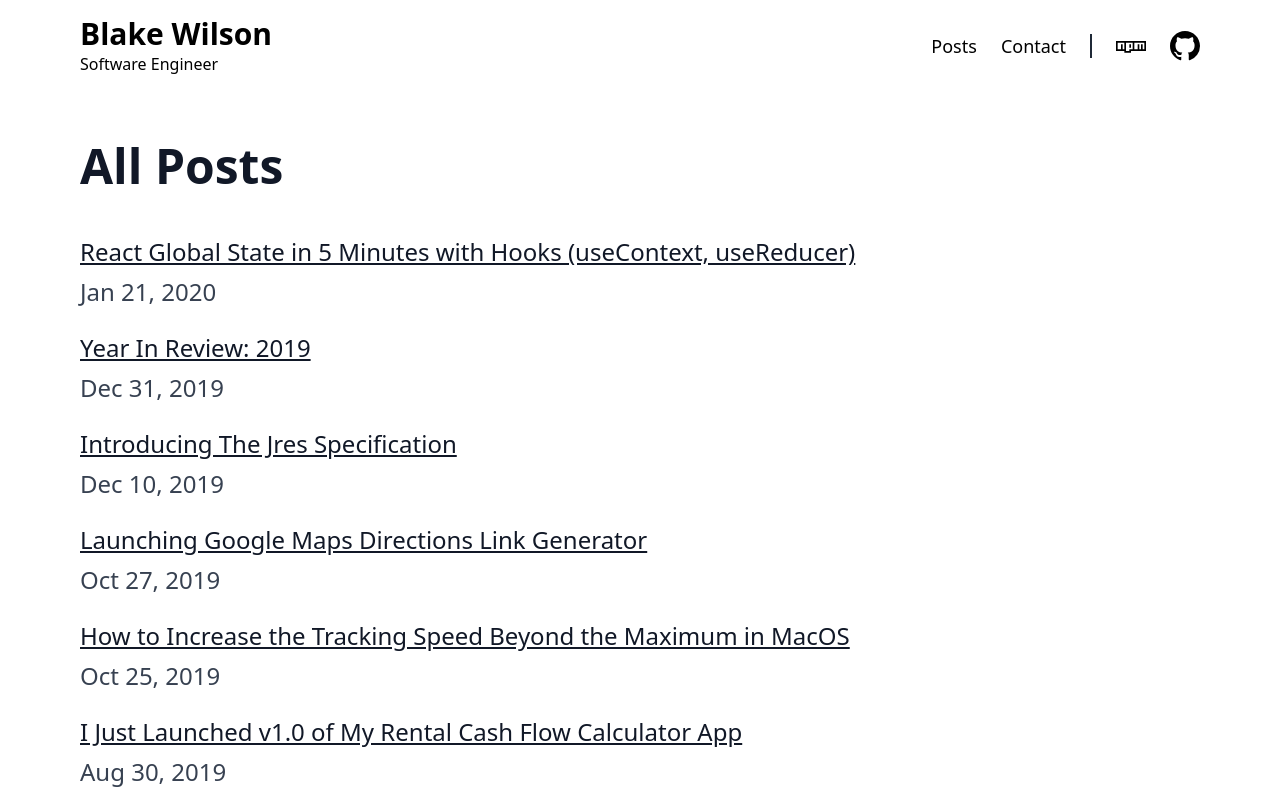
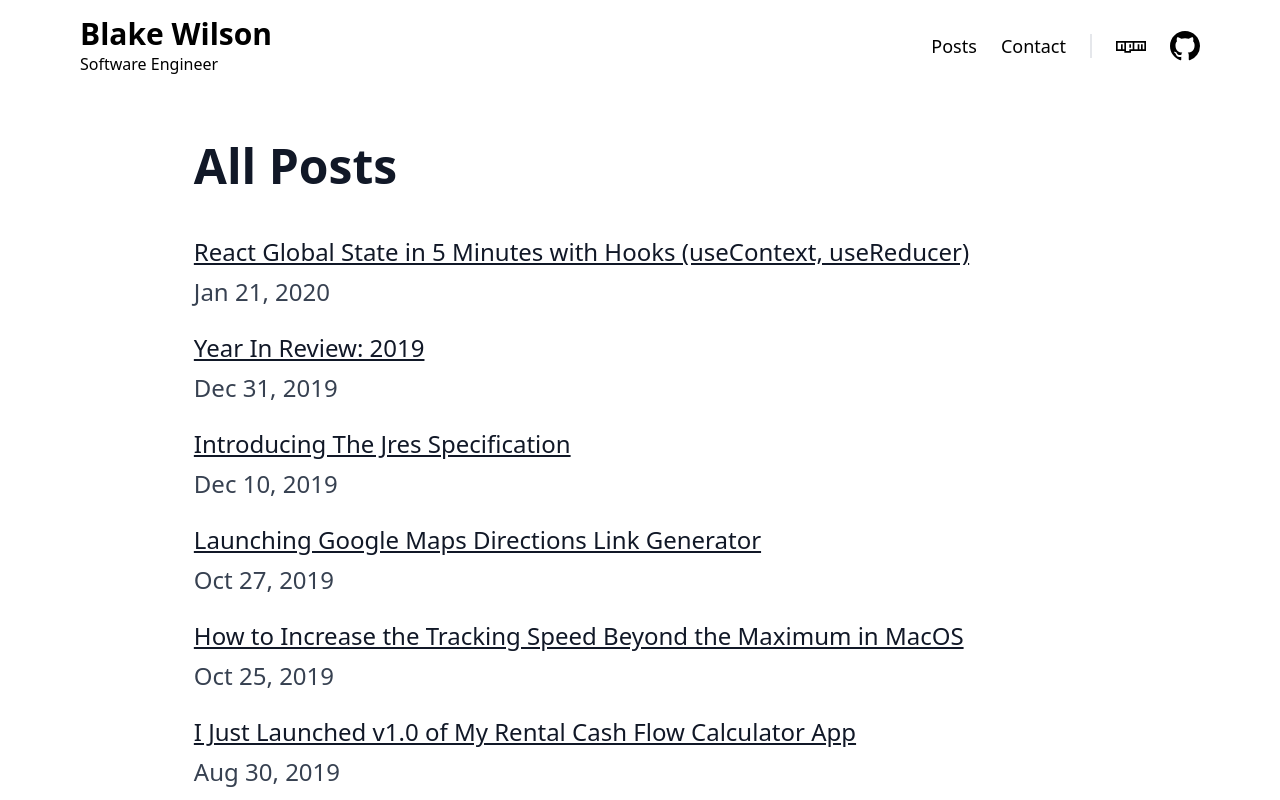
Before and after one commit to blakewilson/blake.id, a Next.js app: page /posts in a window 1280 px wide. Shown: the top 800 px of the page. Built offline with nearby package versions, Linux system fonts and the light colour scheme.

Commit message:
Add location

```diff
--- a/components/header.tsx
+++ b/components/header.tsx
@@ -27,7 +27,7 @@ export default function Header() {
               Contact
             </a>
           </li>
-          <span className="hidden sm:block mr-6 border-l-2 border-gray-200 border-gray-800 h-6" />
+          <span className="hidden sm:block mr-6 border-l-2 border-gray-200 dark:border-gray-800 h-6" />
           <li className="mr-6">
             <a target="_blank" href="https://www.npmjs.com/~blakewilson">
               <span className="sm:sr-only text-lg text-black dark:text-white">
--- a/pages/index.tsx
+++ b/pages/index.tsx
@@ -16,7 +16,7 @@ export default function Home() {
 
       <div className="container max-w-6xl mx-auto">
         <div className="flex flex-col md:flex-row items-start md:items-center">
-          <div className="w-full md:w-1/2 p-4">
+          <div className="relative w-full md:w-1/2 p-4">
             <Image
               src={profilePic}
               alt="My puppy and I"
@@ -26,6 +26,9 @@ export default function Home() {
               layout="responsive"
               className="rounded-lg"
             />
+            <div className="relative md:absolute text-lg my-2">
+              📍 Based in Austin, TX
+            </div>
           </div>
           <div className="w-full md:w-1/2 p-4 prose prose-lg md:prose-2xl dark:prose-invert">
             <h2>Hi, I'm Blake.</h2>
--- a/pages/posts.tsx
+++ b/pages/posts.tsx
@@ -13,7 +13,7 @@ export default function Home({ allPosts }: { allPosts: PostType[] }) {
       <Header />
 
       <div className="container max-w-6xl mx-auto p-4">
-        <div className="prose prose-lg md:prose-2xl dark:prose-invert p-0 m-0 w-full max-w-full">
+        <div className="prose prose-lg md:prose-2xl dark:prose-invert mx-auto">
           <h2>All Posts</h2>
           {allPosts.map((post) => (
             <article className="mb-4" key={post.slug}>
```
